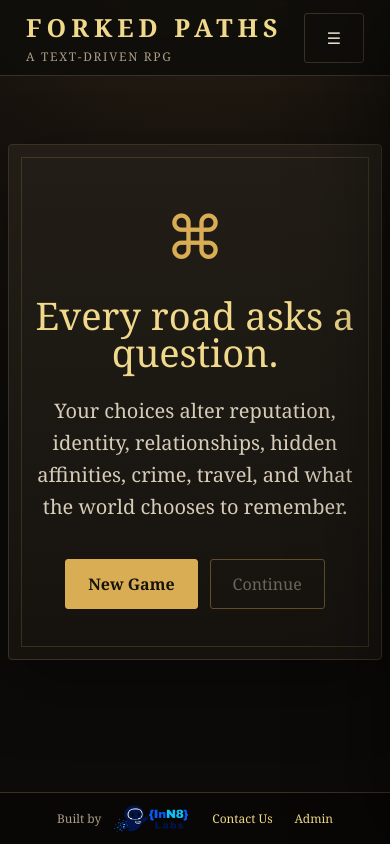
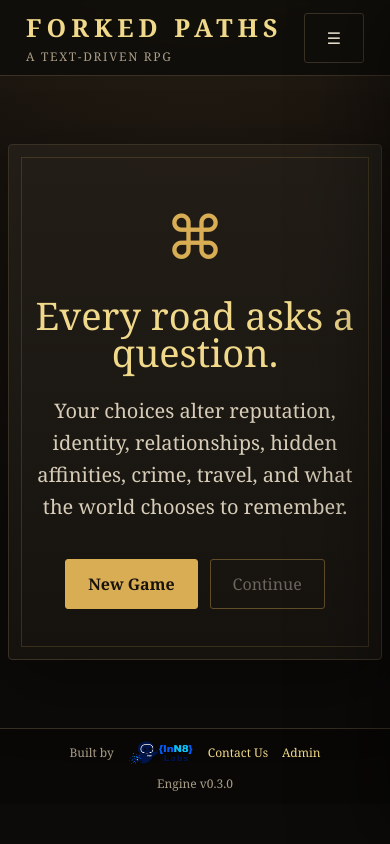
Before and after one commit to IamN8Wright/forked-paths, a website: page public/index.html in a window 390 px wide. Drawn offline with Linux system fonts and the light colour scheme; no server answers.

Commit message:
Load mobile footer layout fix

```diff
--- a/public/index.html
+++ b/public/index.html
@@ -7,6 +7,7 @@
   <title>Forked Paths | InN8 Labs</title>
   <link rel="stylesheet" href="/styles.css">
   <link rel="stylesheet" href="/features.css?v=0.3.0">
+  <link rel="stylesheet" href="/mobile-footer-fix.css?v=1">
 </head>
 <body>
   <div id="app">
```
